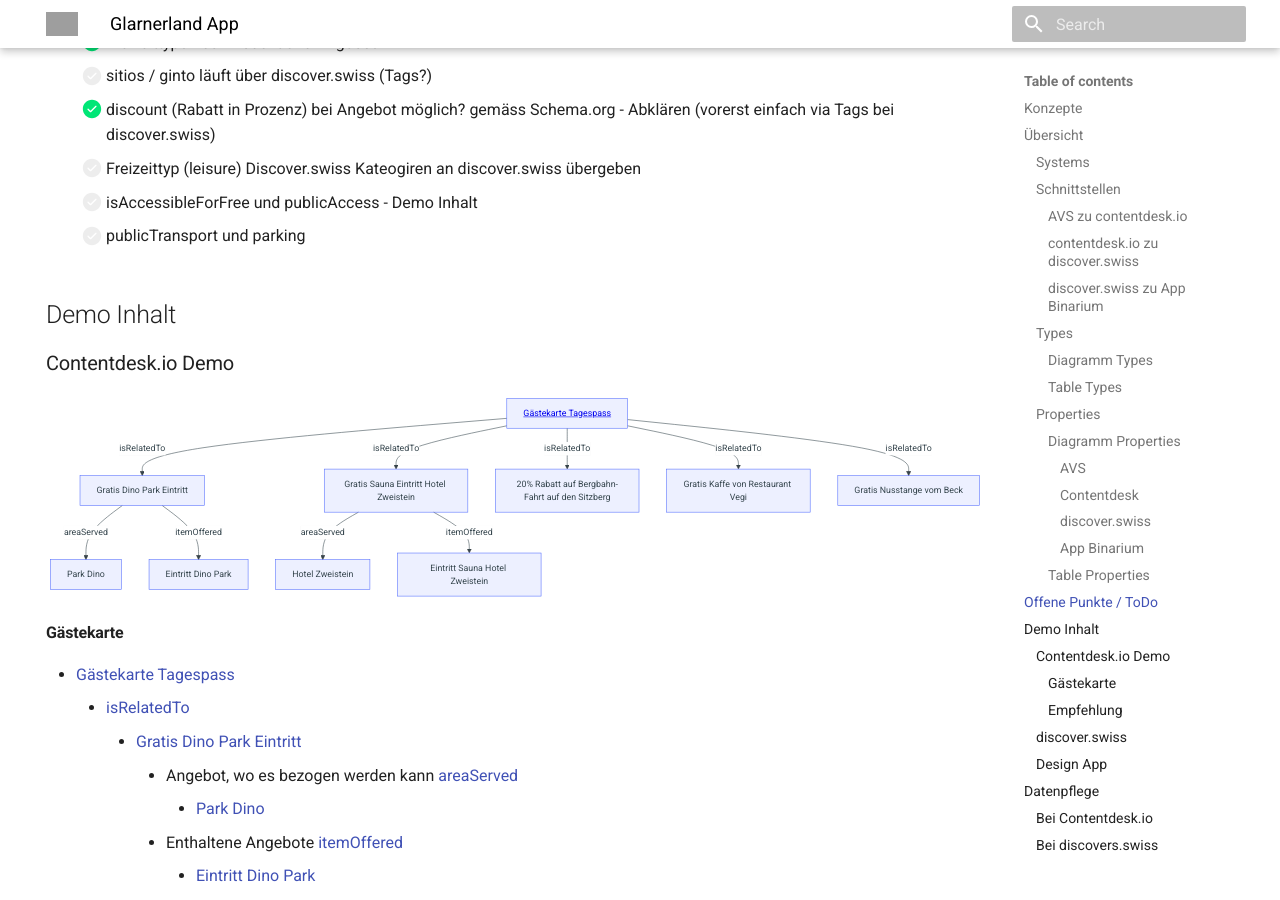
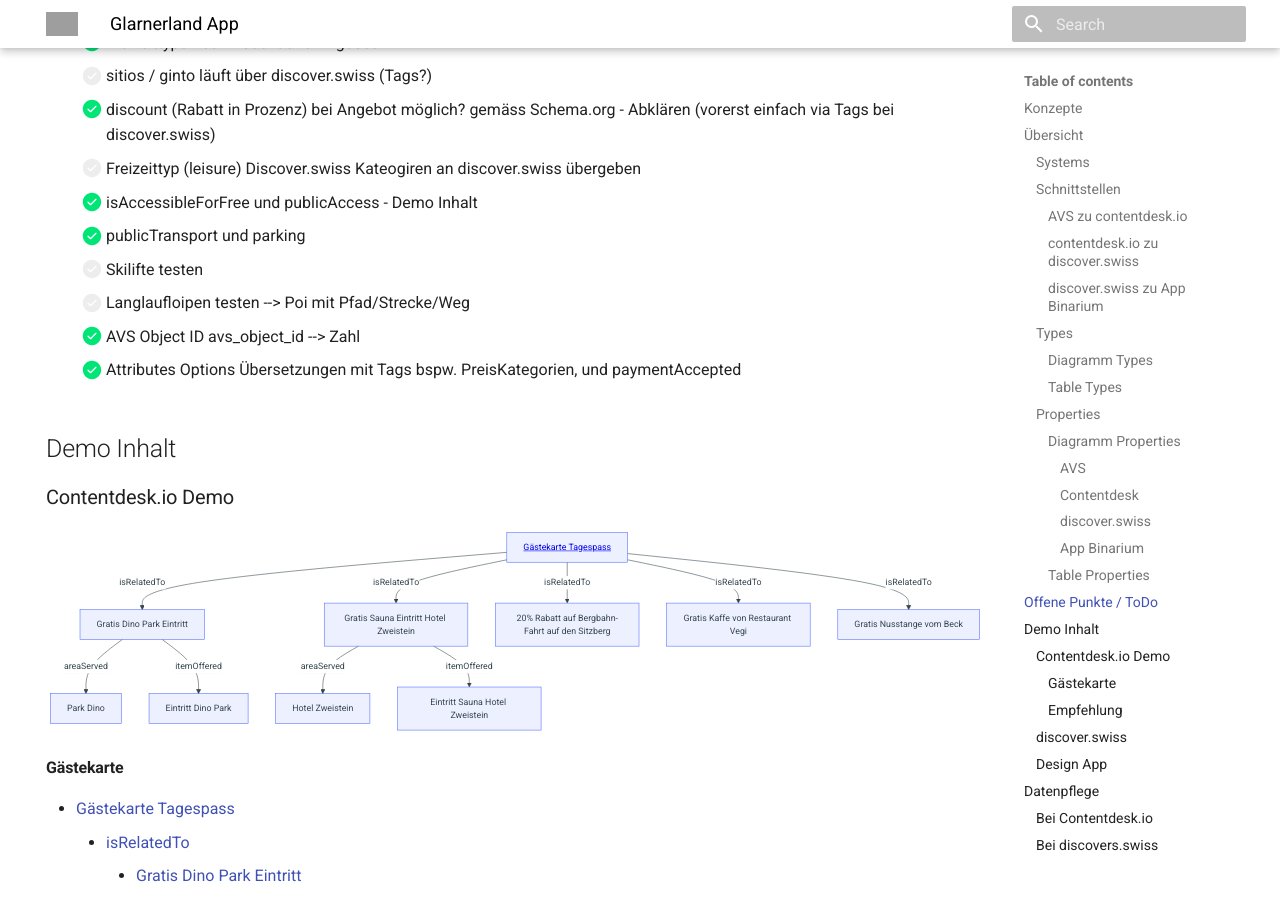
Before and after one commit to tsolenthaler/docs.contentdesk.io, an MkDocs documentation site: the page built from docs/projects/glarnerlandApp.md, in a window 1280 px wide and 900 px high, scrolled down 6490 px. Built offline with MkDocs 1.6.1 and Material for MkDocs 9.7.7, drawn with Linux system fonts in a browser that asks for light colours; grey boxes are pictures that could not be loaded.

Commit message:
Refactor glarnerlandApp.md: Update accessibility and transport features

```diff
--- a/docs/projects/glarnerlandApp.md
+++ b/docs/projects/glarnerlandApp.md
@@ -287,8 +287,12 @@ classDiagram
     * [ ] sitios / ginto läuft über discover.swiss (Tags?)
     * [x] discount (Rabatt in Prozenz) bei Angebot möglich? gemäss Schema.org - Abklären (vorerst einfach via Tags bei discover.swiss)
     * [ ] Freizeittyp (leisure) Discover.swiss Kateogiren an discover.swiss übergeben
-    * [ ] isAccessibleForFree und publicAccess - Demo Inhalt
-    * [ ] publicTransport und parking
+    * [x] isAccessibleForFree und publicAccess - Demo Inhalt
+    * [x] publicTransport und parking
+    * [ ] Skilifte testen
+    * [ ] Langlaufloipen testen --> Poi mit Pfad/Strecke/Weg
+    * [x] AVS Object ID avs_object_id --> Zahl
+    * [x] Attributes Options Übersetzungen mit Tags bspw. PreisKategorien, und paymentAccepted
 
 
 ## Demo Inhalt
```
